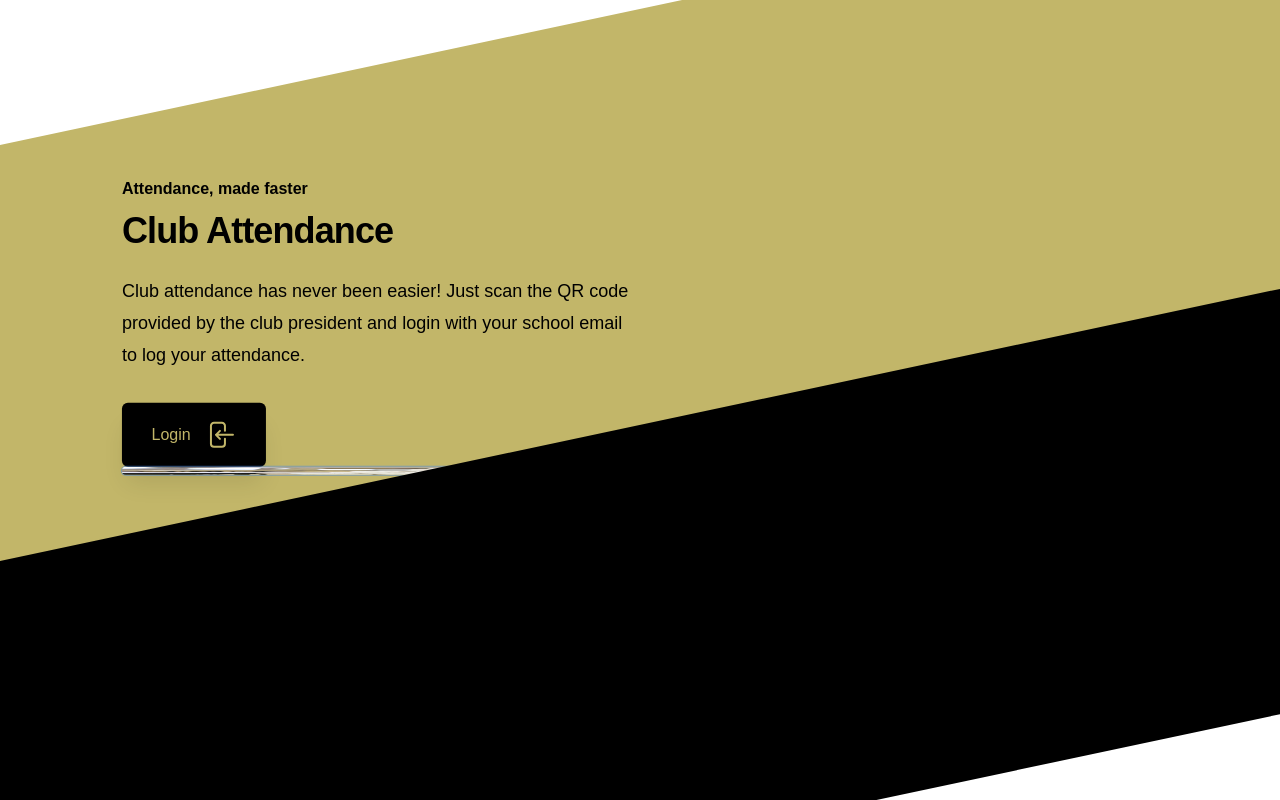
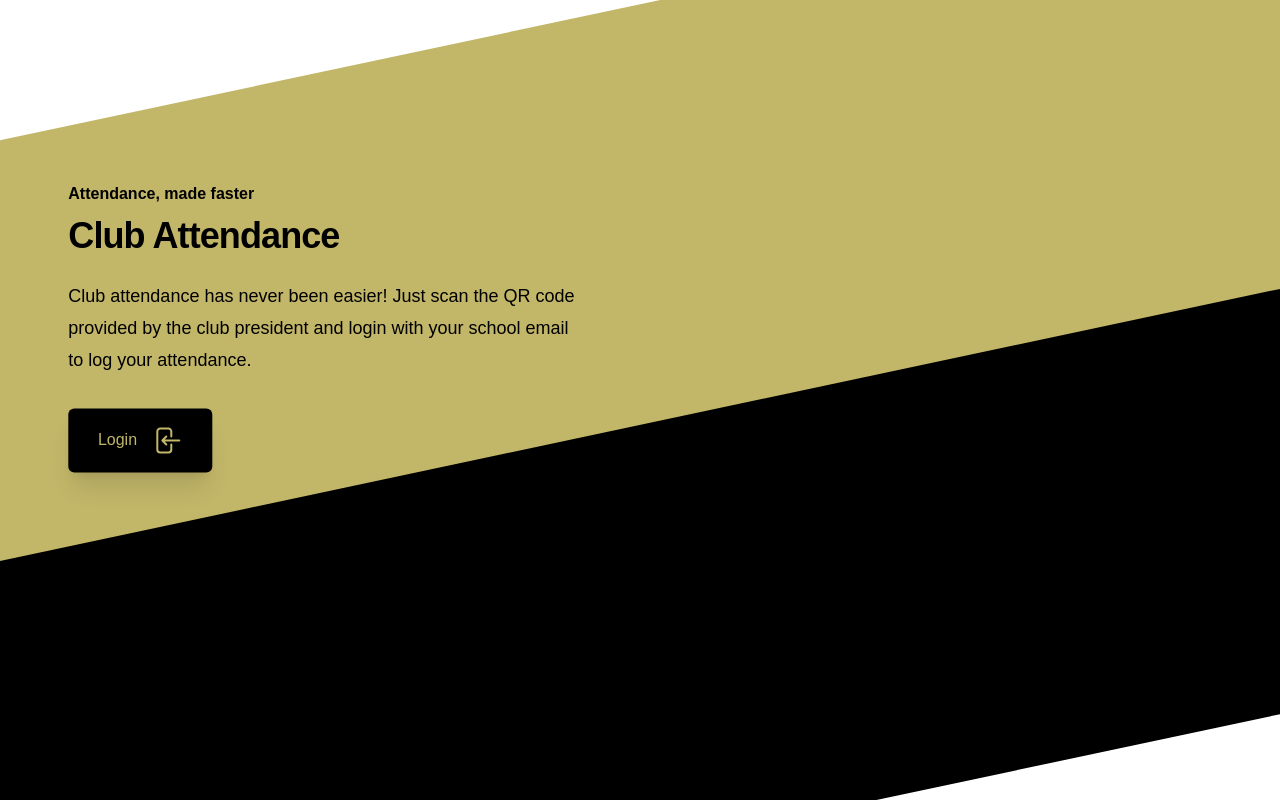
Before and after one commit to sitechtimes/club-attendance-frontend-v2, a Vue app: page / in a window 1280 px wide. Built offline with nearby package versions, Linux system fonts and the light colour scheme.

Commit message:
using rotate and vw/vh

```diff
--- a/src/views/Home.vue
+++ b/src/views/Home.vue
@@ -3,7 +3,7 @@
   class="w-screen h-screen overflow-hidden">
     <div
     class="py-80 pt-20 lg:pt-24 bg-[#c2b669]
-    w-[150vw] h-[2vh] -rotate-12 -ms-[20vw]
+    w-[150vw] h-[2vh] origin-bottom -rotate-12 -ms-[20vw]
     overflow-hidden"
     >
     <div class="mx-auto max-w-7xl px-6 lg:px-8 2xl:ml-40 ">
@@ -30,14 +30,14 @@
           </div>
           <div class="flex flex-col mt-8">
             <Login class="" />
-            <img
+            <!-- <img
              src="@/assets/sammy.jpg"
              alt="Sammy the Seagull"
              class="rounded-xl shadow-xl
               ring-1 ring-gray-400/10 lg:w-[45rem] xl:w-[50rem]
               2xl:w-[70rem] md:-ml-4 lg:-ml-0 h-[1vh]"
-             />
-            <Calender />
+             /> -->
+            <!-- <Calender /> -->
           </div>
           <div></div>
         </div>
@@ -45,7 +45,7 @@
     </div>
   </div>
   <div class="py-80 pt-20 lg:pt-24 bg-black
-    w-[150vw] h-[2vh] -rotate-12 -ms-[20vw]
+    w-[150vw] h-[5vh] -rotate-12 -ms-[20vw]
     overflow-hidden">
   </div>
   </div>
```
